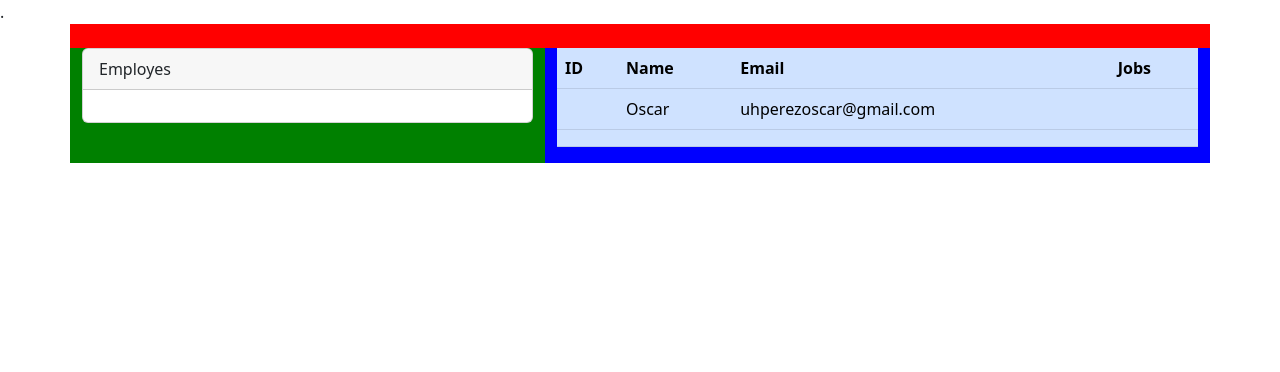
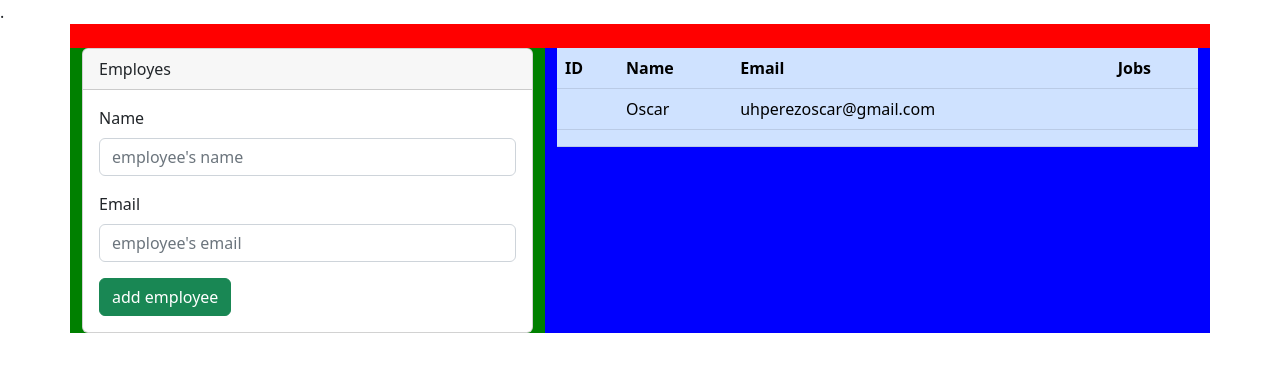
Before and after one commit to jossethrodrguez/web-app, a plain HTML site: page index.html in a window 1280 px wide. Drawn offline with nearby package versions, Linux system fonts and the light colour scheme.

Commit message:
build: adding form to 'card employes' in index.html
form to reiceve name and email about the employee

```diff
--- a/index.html
+++ b/index.html
@@ -21,12 +21,27 @@
         <!-- Card Employes-->
             <div class="col-md-5" style="background-color: green; min-width: 300px;">
                 <div class="card">
-                    <div class="card-header">
-                        Employes
+
+                    <div class="card-header"> Employes </div>
+
+                    <div class="card-body">
+                        <form action="javaScript:void(0);" method="post">
+
+                            <div class="mb-3">
+                              <label for="name" class="form-label">Name</label>
+                              <input type="text" class="form-control" name="name" id="name" aria-describedby="helpId" placeholder="employee's name ">
                             </div>
-                    <div class="card-body">
 
+                            <div class="mb-3">
+                              <label for="email" class="form-label">Email</label>
+                              <input type="text" class="form-control" name="email" id="email" aria-describedby="helpId" placeholder="employee's email">
                             </div>
+
+                        <button type="submit" class="btn btn-success">add employee</button>
+
+                        </form>
+                    </div>
+
                 </div>
             </div>
         <!-- Card Employes-->
@@ -34,7 +49,6 @@
         <!-- Employes Table -->
             <div class="col-md-7 " style="background-color: blue; min-width: 300px;">
                 <div class="table-responsive">
-
 
                     <table class="table table-primary">
                         <thead>
@@ -45,6 +59,7 @@
                                 <th scope="col"> Jobs </th>
                             </tr>
                         </thead>
+
                         <tbody>
                             <tr class="">
                                 <th scope="col"> </th>
@@ -65,8 +80,8 @@
 
             </div>
         <!-- Employes Table -->
+
         </div>
-
 
     </div>
 </body>
```
Lines whose indentation alone changed are shown as unchanged.
